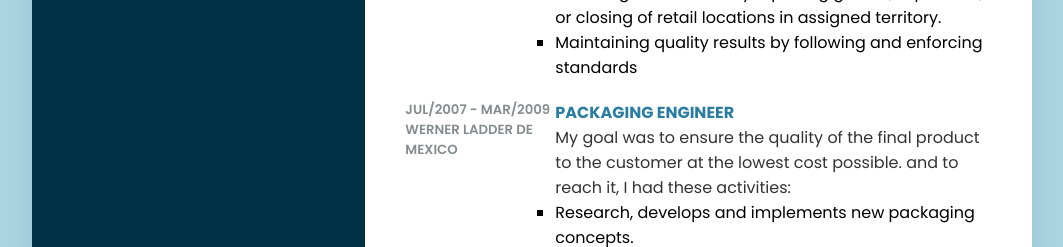
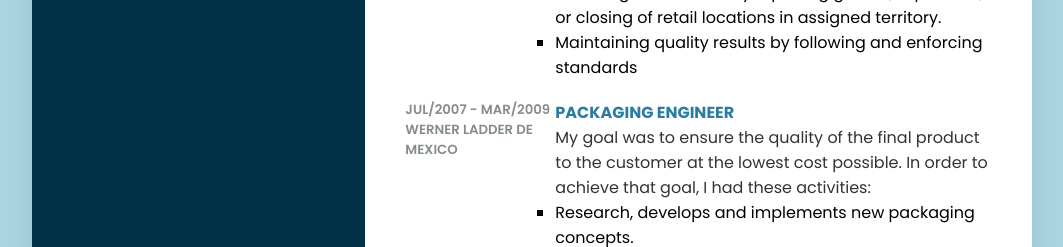
Before and after one commit to Achavez1972/Resume, a plain HTML site: page index.html in a window 1280 px wide. Shown: the part 1200-1447 px from the top of the page, without its empty margins (108-1171 px from the left). Drawn offline with Linux system fonts and the light colour scheme.

Commit message:
Update index.html

```diff
--- a/index.html
+++ b/index.html
@@ -158,7 +158,7 @@
           </div>
           <div class="text">
             <h4>Packaging Engineer</h4>
-            <p>My goal was to ensure the quality of the final product to the customer at the lowest cost possible. and to reach it, I had these activities:<br>
+            <p>My goal was to ensure the quality of the final product to the customer at the lowest cost possible. In order to achieve that goal, I had these activities:<br>
             <ul class="no-bullets">
               <li>Research, develops and implements new packaging concepts.</li>
               <li>Provide support to purchasing, logistics, materials department and manufacturing in the area of new package introductions, modifications, and line extensions.</li>
```
